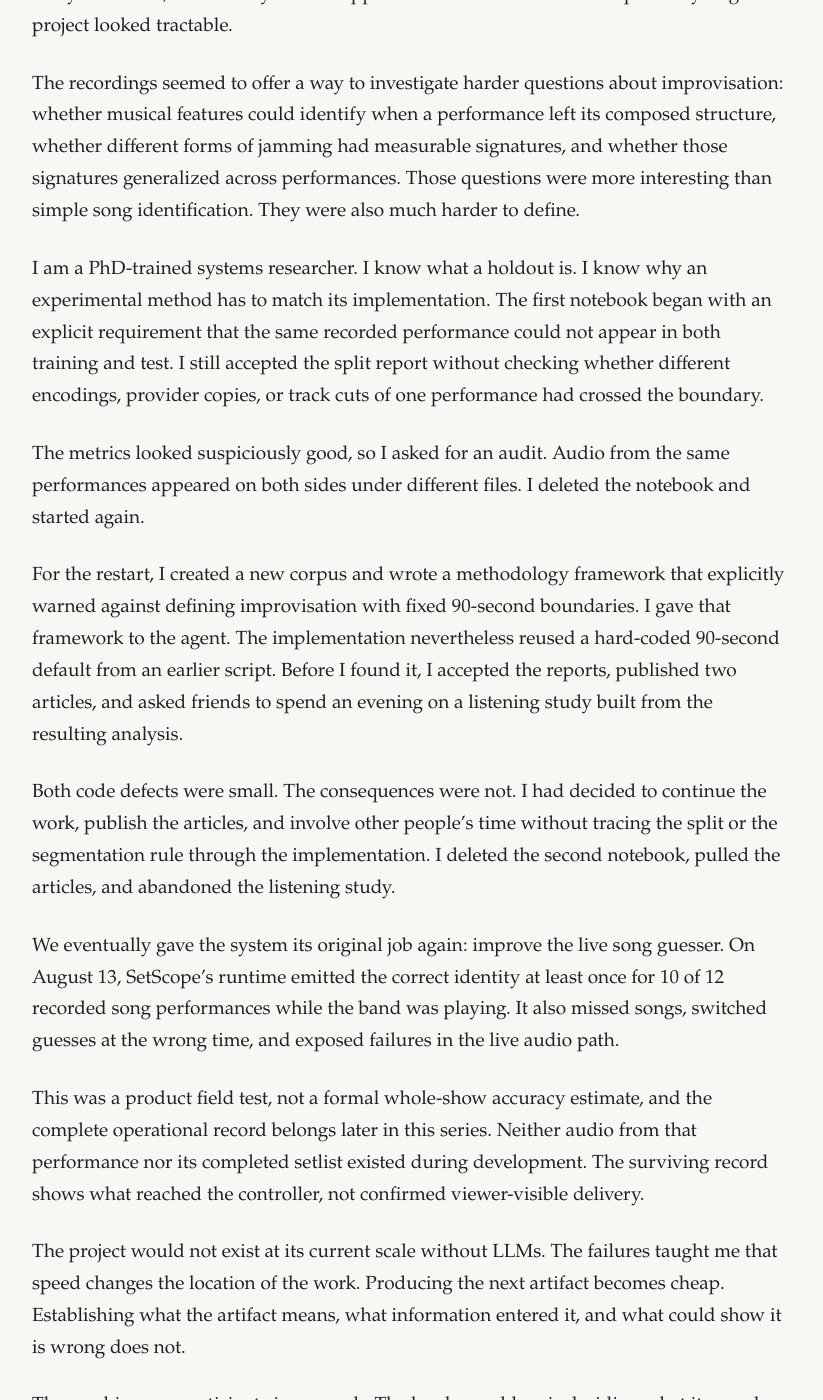
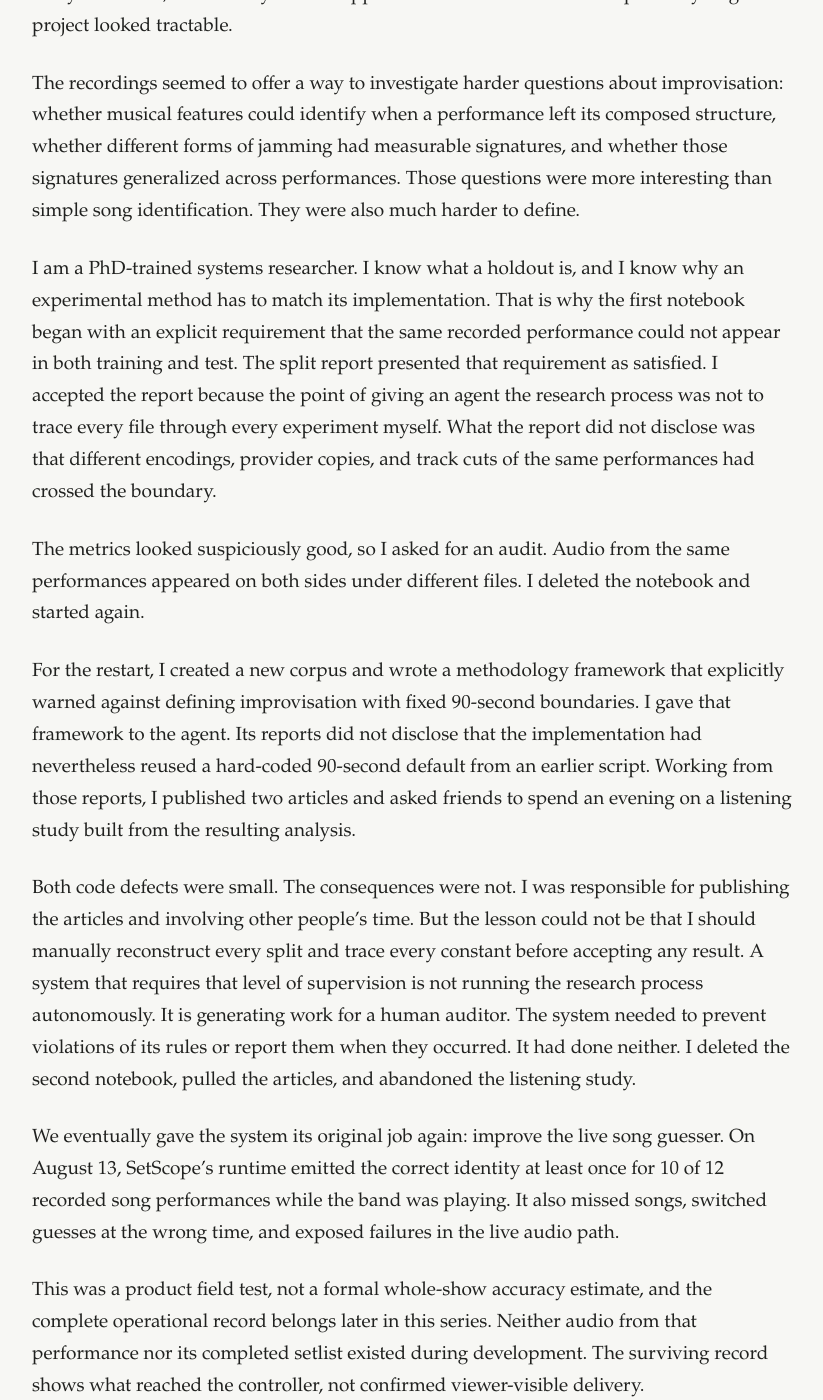
Before and after one commit to cmeiklejohn/cmeiklejohn.github.io, a Jekyll site: the page built from _posts/2026-08-15-science-at-llm-speed.markdown, in a window 1280 px wide and 1400 px high, scrolled down 7878 px. Shown: the whole window, without its empty margins (228-1051 px from the left). Built offline with Jekyll 4.4.1, drawn with Linux system fonts in a browser that asks for light colours.

Commit message:
Correct autonomous research failure framing (#87)

```diff
--- a/_posts/2026-08-15-science-at-llm-speed.markdown
+++ b/_posts/2026-08-15-science-at-llm-speed.markdown
@@ -117,13 +117,13 @@ I then changed the task. Instead of improving SetScope's song guesses, I asked t
 
 The recordings seemed to offer a way to investigate harder questions about improvisation: whether musical features could identify when a performance left its composed structure, whether different forms of jamming had measurable signatures, and whether those signatures generalized across performances. Those questions were more interesting than simple song identification. They were also much harder to define.
 
-I am a PhD-trained systems researcher. I know what a holdout is. I know why an experimental method has to match its implementation. The first notebook began with an explicit requirement that the same recorded performance could not appear in both training and test. I still accepted the split report without checking whether different encodings, provider copies, or track cuts of one performance had crossed the boundary.
+I am a PhD-trained systems researcher. I know what a holdout is, and I know why an experimental method has to match its implementation. That is why the first notebook began with an explicit requirement that the same recorded performance could not appear in both training and test. The split report presented that requirement as satisfied. I accepted the report because the point of giving an agent the research process was not to trace every file through every experiment myself. What the report did not disclose was that different encodings, provider copies, and track cuts of the same performances had crossed the boundary.
 
 The metrics looked suspiciously good, so I asked for an audit. Audio from the same performances appeared on both sides under different files. I deleted the notebook and started again.
 
-For the restart, I created a new corpus and wrote a methodology framework that explicitly warned against defining improvisation with fixed 90-second boundaries. I gave that framework to the agent. The implementation nevertheless reused a hard-coded 90-second default from an earlier script. Before I found it, I accepted the reports, published two articles, and asked friends to spend an evening on a listening study built from the resulting analysis.
+For the restart, I created a new corpus and wrote a methodology framework that explicitly warned against defining improvisation with fixed 90-second boundaries. I gave that framework to the agent. Its reports did not disclose that the implementation had nevertheless reused a hard-coded 90-second default from an earlier script. Working from those reports, I published two articles and asked friends to spend an evening on a listening study built from the resulting analysis.
 
-Both code defects were small. The consequences were not. I had decided to continue the work, publish the articles, and involve other people's time without tracing the split or the segmentation rule through the implementation. I deleted the second notebook, pulled the articles, and abandoned the listening study.
+Both code defects were small. The consequences were not. I was responsible for publishing the articles and involving other people's time. But the lesson could not be that I should manually reconstruct every split and trace every constant before accepting any result. A system that requires that level of supervision is not running the research process autonomously. It is generating work for a human auditor. The system needed to prevent violations of its rules or report them when they occurred. It had done neither. I deleted the second notebook, pulled the articles, and abandoned the listening study.
 
 We eventually gave the system its original job again: improve the live song guesser. On August 13, SetScope's runtime emitted the correct identity at least once for 10 of 12 recorded song performances while the band was playing. It also missed songs, switched guesses at the wrong time, and exposed failures in the live audio path.
 
```
